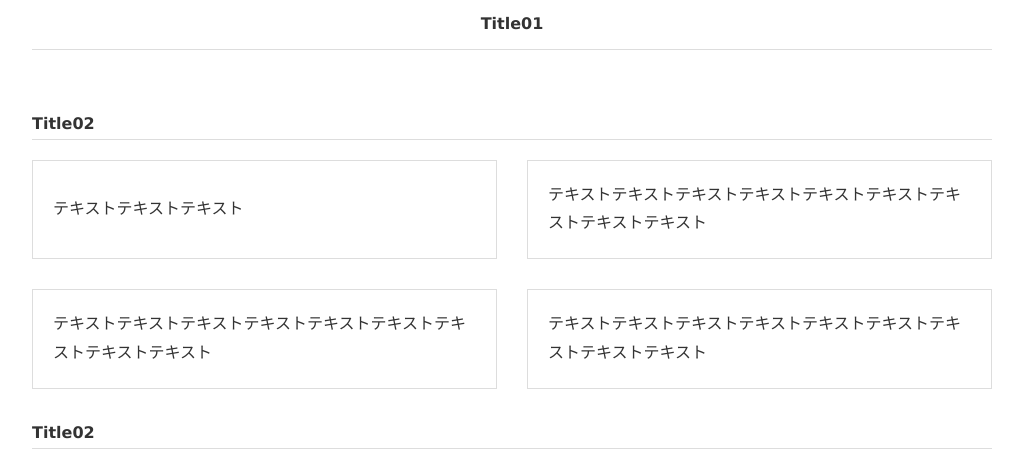
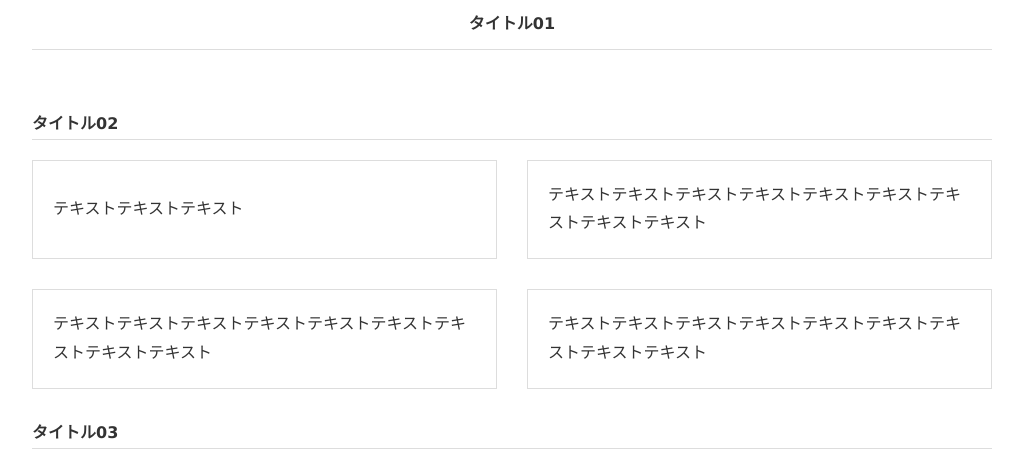
Before and after one commit to remeyama/start001, a plain HTML site: page index.html in a window 1280 px wide. Shown: the top 466 px of the page, without its empty margins (128-1151 px from the left). Drawn offline with Linux system fonts and the light colour scheme.

Commit message:
見出し変更

```diff
--- a/index.html
+++ b/index.html
@@ -18,11 +18,11 @@
 <body>
 <div id="contents">
 	<div class="row mb60">
-		<h1 class="txt_center p10 bd_btm">Title01</h1>
+		<h1 class="txt_center p10 bd_btm">タイトル01</h1>
 	</div>
 
 	<section class="row">
-		<h2 class="bd_btm mb20">Title02</h2>
+		<h2 class="bd_btm mb20">タイトル02</h2>
 		<div>
 			<ul class="flex01">
 				<li>テキストテキストテキスト</li>
@@ -34,7 +34,7 @@
 	</section>
 
 	<section class="row mb60">
-		<h2 class="bd_btm mb20">Title02</h2>
+		<h2 class="bd_btm mb20">タイトル03</h2>
 		<ol class="p20 bd_box mb20">
 			<li>順序付きリスト</li>
 			<li>順序付きリスト</li>
```
